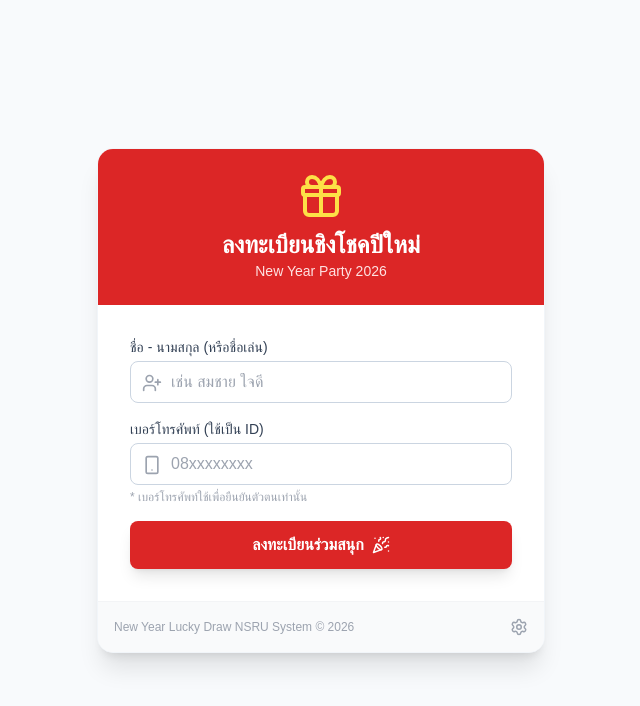
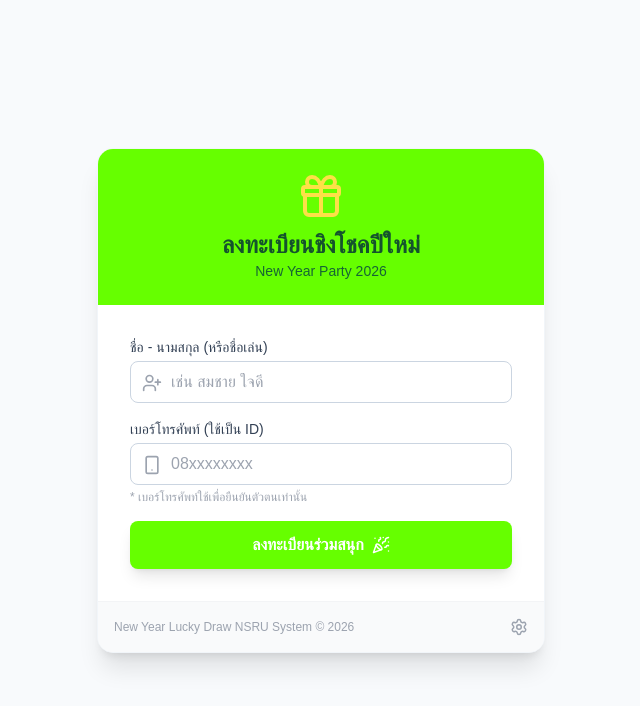
Before and after one commit to narawitpi-sketch/luckydraw-nsru, a React (Vite) app: page / in a window 1280 px wide. Shown: the top 706 px of the page, without its empty margins (319-959 px from the left). Built offline with nearby package versions, Linux system fonts and the light colour scheme; no server answers; a web font is replaced by a local one.

Commit message:
Update 10:43 18/12/2568

```diff
--- a/src/App.tsx
+++ b/src/App.tsx
@@ -271,7 +271,7 @@ export default function NewYearRaffle() {
 
   if (mode === 'projector') {
     return (
-      <div className="min-h-screen bg-gradient-to-b from-red-900 to-black text-white flex flex-col items-center justify-center p-4 relative overflow-hidden font-sans">
+      <div className="min-h-screen bg-gradient-to-b from-gemini-green to-black text-white flex flex-col items-center justify-center p-4 relative overflow-hidden font-sans">
         <div className="absolute top-0 left-0 w-full h-full opacity-20 pointer-events-none">
              <div className="absolute top-10 left-10 text-6xl text-yellow-500 animate-pulse">✨</div>
              <div className="absolute bottom-20 right-20 text-8xl text-yellow-500 animate-bounce">🎁</div>
@@ -308,7 +308,7 @@ export default function NewYearRaffle() {
         </div>
 
         <div className="z-10 w-full max-w-4xl text-center">
-          <h1 className="text-4xl md:text-6xl font-extrabold text-transparent bg-clip-text bg-gradient-to-r from-yellow-300 via-yellow-100 to-yellow-500 mb-8 drop-shadow-lg">
+          <h1 className="text-4xl md:text-6xl font-extrabold text-transparent bg-clip-text bg-gradient-to-r from-green-400 via-gemini-green to-green-500 mb-8 drop-shadow-lg">
             🎉 จับรางวัลปีใหม่ 2026 🎉
           </h1>
 
@@ -334,7 +334,7 @@ export default function NewYearRaffle() {
                className={`px-12 py-6 rounded-full text-2xl font-bold shadow-lg transition-all transform hover:-translate-y-1 active:translate-y-1
                  ${isSpinning
                    ? 'bg-gray-500 cursor-not-allowed text-gray-300'
-                   : 'bg-gradient-to-b from-red-500 to-red-700 text-white border-b-4 border-red-900 hover:brightness-110'
+                   : 'bg-gradient-to-b from-gemini-green to-green-700 text-white border-b-4 border-green-900 hover:brightness-110'
                  }`}
              >
                {isSpinning ? 'กำลังหมุน...' : '🕹️ สุ่มรางวัล!'}
@@ -344,7 +344,7 @@ export default function NewYearRaffle() {
           {showConfetti && winnerData && !isSpinning && (
              <div className="mt-8 animate-bounce">
                 <div className="text-2xl text-yellow-300 mb-2">✨ ขอแสดงความยินดีกับ ✨</div>
-                <div className="text-5xl font-bold text-white bg-red-600/80 px-8 py-4 rounded-xl inline-block backdrop-blur-sm border-2 border-yellow-400">
+                <div className="text-5xl font-bold text-white bg-green-600/80 px-8 py-4 rounded-xl inline-block backdrop-blur-sm border-2 border-yellow-400">
                     {winnerData.name}
                 </div>
                 <div className="text-lg text-yellow-200 mt-2">เบอร์โทร: {winnerData.phone.substring(0, 3)}-xxxx-{winnerData.phone.substring(winnerData.phone.length - 3)}</div>
@@ -361,10 +361,10 @@ export default function NewYearRaffle() {
 
       <div className="w-full max-w-md bg-white rounded-2xl shadow-xl overflow-hidden border border-slate-100">
 
-        <div className="bg-red-600 p-6 text-center relative">
+        <div className="bg-gemini-green p-6 text-center relative">
           <Gift className="w-12 h-12 text-yellow-300 mx-auto mb-2" />
-          <h2 className="text-2xl font-bold text-white">ลงทะเบียนชิงโชคปีใหม่</h2>
-          <p className="text-red-100 text-sm">New Year Party 2026</p>
+          <h2 className="text-2xl font-bold text-green-900">ลงทะเบียนชิงโชคปีใหม่</h2>
+          <p className="text-green-800 text-sm">New Year Party 2026</p>
         </div>
 
         <div className="p-8">
@@ -374,7 +374,7 @@ export default function NewYearRaffle() {
                {myRegistration.hasWon ? (
                    <div className="animate-pulse space-y-4 py-8">
                        <Trophy className="w-24 h-24 text-yellow-500 mx-auto drop-shadow-md" />
-                       <h3 className="text-3xl font-bold text-red-600">ยินดีด้วย!!!</h3>
+                       <h3 className="text-3xl font-bold text-green-600">ยินดีด้วย!!!</h3>
                        <p className="text-xl text-slate-700">คุณได้รับรางวัลแล้ว</p>
                        <div className="bg-yellow-100 text-yellow-800 px-4 py-2 rounded-lg inline-block border border-yellow-300">
                            คุณ {myRegistration.name}
@@ -413,7 +413,7 @@ export default function NewYearRaffle() {
                     <UserPlus className="absolute left-3 top-3 text-gray-400 w-5 h-5" />
                     <input
                         type="text"
-                        className="w-full pl-10 pr-4 py-2 border border-slate-300 rounded-lg focus:ring-2 focus:ring-red-500 focus:border-transparent outline-none transition"
+                        className="w-full pl-10 pr-4 py-2 border border-slate-300 rounded-lg focus:ring-2 focus:ring-gemini-green focus:border-transparent outline-none transition"
                         placeholder="เช่น สมชาย ใจดี"
                         value={formData.name}
                         onChange={(e) => setFormData({...formData, name: e.target.value})}
@@ -428,7 +428,7 @@ export default function NewYearRaffle() {
                     <Smartphone className="absolute left-3 top-3 text-gray-400 w-5 h-5" />
                     <input
                         type="tel"
-                        className="w-full pl-10 pr-4 py-2 border border-slate-300 rounded-lg focus:ring-2 focus:ring-red-500 focus:border-transparent outline-none transition"
+                        className="w-full pl-10 pr-4 py-2 border border-slate-300 rounded-lg focus:ring-2 focus:ring-gemini-green focus:border-transparent outline-none transition"
                         placeholder="08xxxxxxxx"
                         value={formData.phone}
                         onChange={(e) => setFormData({...formData, phone: e.target.value.replace(/\D/g,'')})}
@@ -442,7 +442,7 @@ export default function NewYearRaffle() {
               <button
                 type="submit"
                 disabled={loading}
-                className="w-full bg-red-600 hover:bg-red-700 text-white font-bold py-3 rounded-lg shadow-lg transform active:scale-95 transition-all flex items-center justify-center gap-2"
+                className="w-full bg-gemini-green hover:bg-green-700 text-white font-bold py-3 rounded-lg shadow-lg transform active:scale-95 transition-all flex items-center justify-center gap-2"
               >
                 {loading ? 'กำลังบันทึก...' : 'ลงทะเบียนร่วมสนุก'}
                 {!loading && <PartyPopper size={18} />}
--- a/tailwind.config.js
+++ b/tailwind.config.js
@@ -9,6 +9,9 @@ export default {
       fontFamily: {
         sans: ['Google Sans', 'sans-serif'],
       },
+      colors: {
+        'gemini-green': '#66FF00',
+      }
     },
   },
   plugins: [],
```
